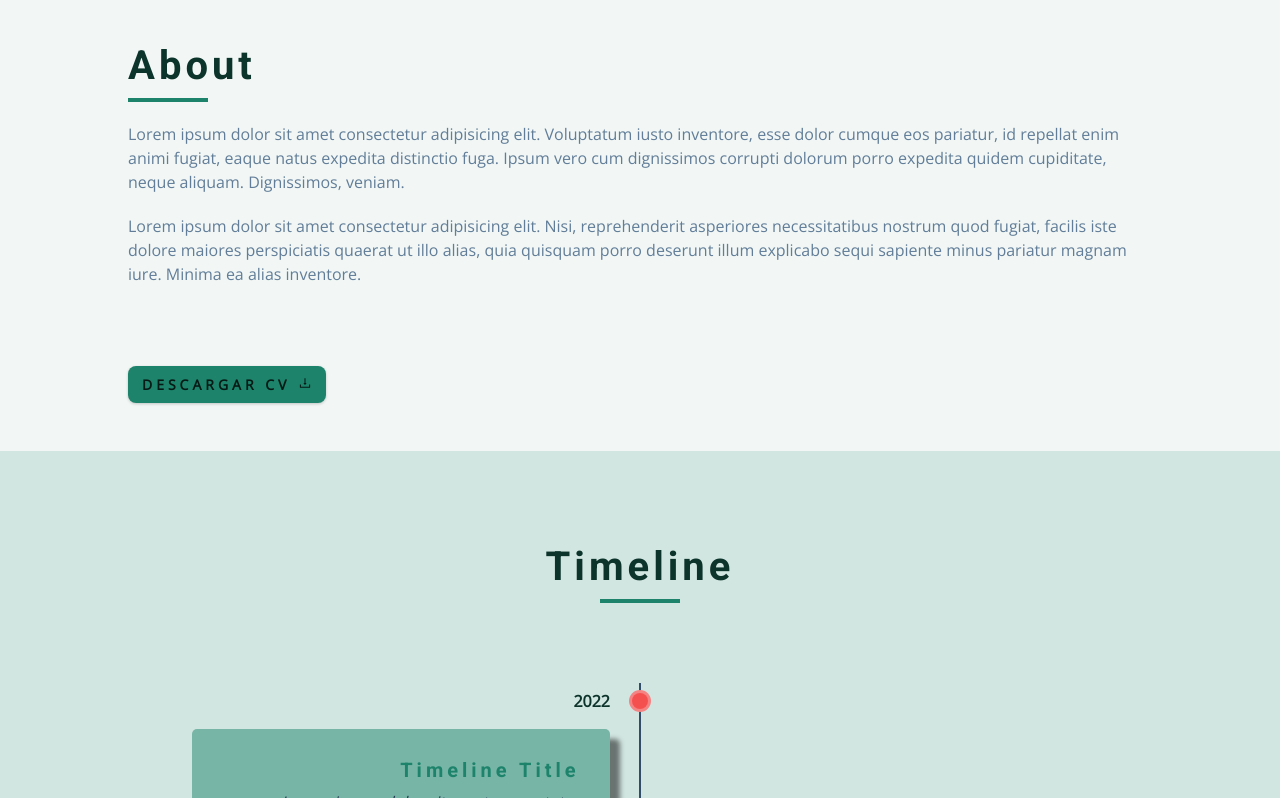
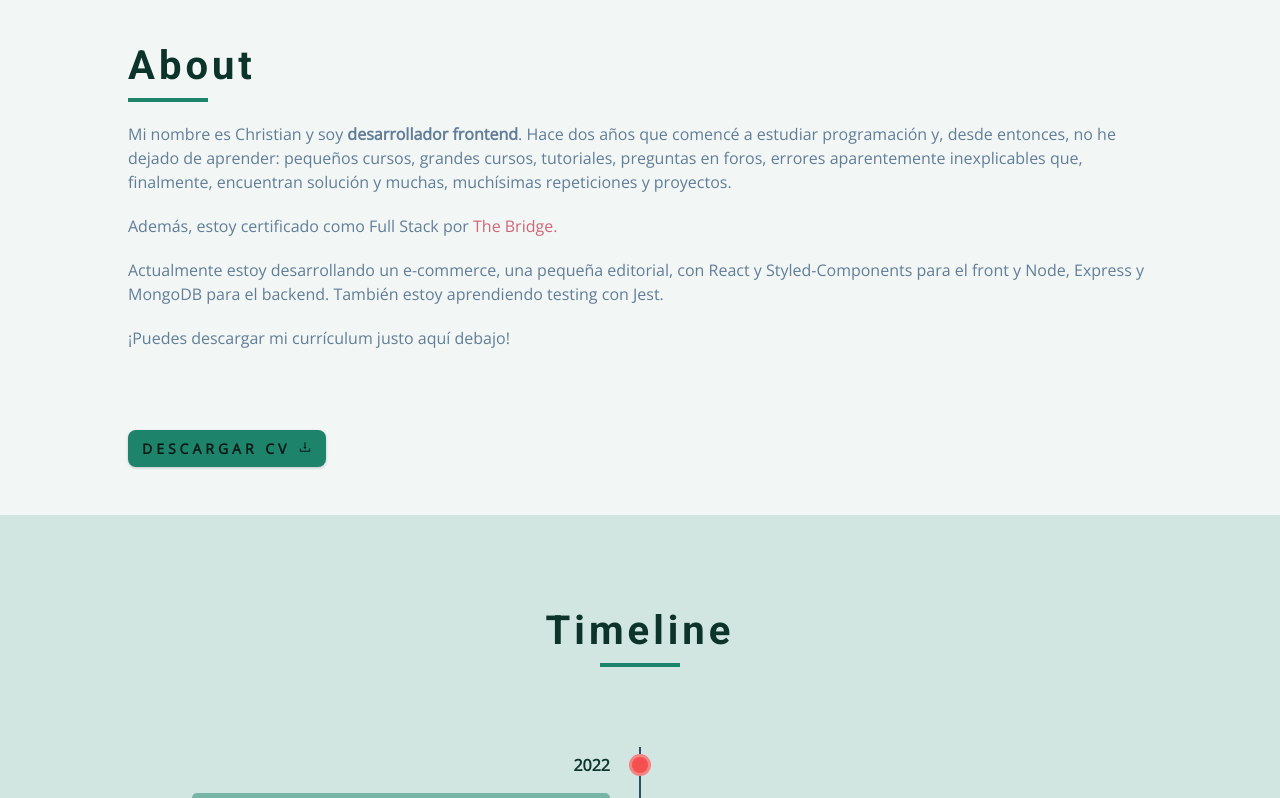
Before and after one commit to Ciriero/Personal_web, a React (Create React App) app: page / in a window 1280 px wide. Shown: the part 1362-2160 px from the top of the page. Built offline with nearby package versions, Linux system fonts and the light colour scheme.

Commit message:
added text to hero, about and intro of proyects

```diff
--- a/src/components/About.js
+++ b/src/components/About.js
@@ -2,7 +2,6 @@ import React, { useEffect } from "react";
 import CV from "../assets/CV.pdf";
 import { AiOutlineDownload } from "react-icons/ai";
 import { WrapperAbout, AboutCenter } from "../styles/About.styles";
-
 
 const About = () => {
   return (
@@ -12,7 +11,7 @@ const About = () => {
           <article className="about-img" data-aos="fade-down">
             <img
               src="../../../utils/Foto0209-2.jpg"
-              alt=""
+              alt="The Bridge"
               className="about-photo"
             />
           </article>
@@ -20,20 +19,27 @@ const About = () => {
             <div className="about-title">
               <h2>About</h2>
               <div className="underline"></div>
-              <p >
-                Lorem ipsum dolor sit amet consectetur adipisicing elit.
-                Voluptatum iusto inventore, esse dolor cumque eos pariatur, id
-                repellat enim animi fugiat, eaque natus expedita distinctio
-                fuga. Ipsum vero cum dignissimos corrupti dolorum porro expedita
-                quidem cupiditate, neque aliquam. Dignissimos, veniam.
+              <p>
+                Mi nombre es Christian y soy <b>desarrollador frontend</b>. Hace
+                dos años que comencé a estudiar programación y, desde entonces,
+                no he dejado de aprender: pequeños cursos, grandes cursos,
+                tutoriales, preguntas en foros, errores aparentemente
+                inexplicables que, finalmente, encuentran solución y muchas,
+                muchísimas repeticiones y proyectos.
               </p>
               <p>
-                Lorem ipsum dolor sit amet consectetur adipisicing elit. Nisi,
-                reprehenderit asperiores necessitatibus nostrum quod fugiat,
-                facilis iste dolore maiores perspiciatis quaerat ut illo alias,
-                quia quisquam porro deserunt illum explicabo sequi sapiente
-                minus pariatur magnam iure. Minima ea alias inventore.
+                Además, estoy certificado como Full Stack por{" "}
+                <a href="https://www.thebridge.tech/" target="_blank">
+                  The Bridge.
+                </a>
               </p>
+              <p>
+                Actualmente estoy desarrollando un e-commerce, una pequeña
+                editorial, con React y Styled-Components para el front y Node,
+                Express y MongoDB para el backend. También estoy aprendiendo
+                testing con Jest.
+              </p>
+              <p>¡Puedes descargar mi currículum justo aquí debajo!</p>
             </div>
 
             <a href={CV} download className="btn">
--- a/src/components/Form.js
+++ b/src/components/Form.js
@@ -51,7 +51,7 @@ const Form = () => {
   return (
     <WrapperForm id="contact">
       <div className="form-title">
-        <h2 data-aos="fade-up">Contacto</h2>
+        <h2 data-aos="fade-in">Contacto</h2>
         <div className="underline udl"></div>
       </div>
       <FormCenter>
--- a/src/components/Hero.js
+++ b/src/components/Hero.js
@@ -26,7 +26,9 @@ const Hero = ({ theme, setTheme }) => {
           <div className="underline"></div>
           <h1>Hola, soy Christian</h1>
           <h4>React Frontend Developer</h4>
-          <button className="btn">¡Escríbeme!</button>
+          <a href="#contact">
+            <button className="btn">¡Escríbeme!</button>
+          </a>
           <HeroSocial>
             <a href="https://www.linkedin.com/in/ciriero/" target="_blank">
               <FaLinkedin />
--- a/src/components/Proyects.js
+++ b/src/components/Proyects.js
@@ -13,9 +13,9 @@ const Proyects = () => {
         <h2>Portfolio</h2>
         <div className="underline udl"></div>
         <p className="intro-proyect">
-          Lorem ipsum dolor sit amet consectetur adipisicing elit. Ea, nisi
-          obcaecati veritatis voluptates debitis nostrum vero placeat provident
-          dolore quo!
+          Abajo te dejo una selección de algunos proyectos que he subido a
+          GitHub así como de las tecnologías que he utilizado.<br />¡Si te apetece,
+          haz un pull request!
         </p>
         <div className="buttons">
           <button
--- a/src/data/logos.js
+++ b/src/data/logos.js
@@ -2,7 +2,7 @@ export const logos = [
     {id: 10, name: "html", img: "../../utils/html.svg"},
     {id: 20, name: "css", img: "../../utils/css.svg"},
     {id: 30, name: "sass", img: "../../utils/sass.svg"},
-    {id: 40, name: "styled-components", img: "../../utils/styled.svg"},
+    {id: 40, name: "styled-Components", img: "../../utils/styled.svg"},
     {id: 50, name: "javascript", img: "../../utils/js.svg"},
     {id: 60, name: "react", img: "../../utils/react.svg"},
     {id: 70, name: "git", img: "../../utils/git.svg"},
--- a/src/styles/About.styles.js
+++ b/src/styles/About.styles.js
@@ -31,6 +31,9 @@ export const AboutCenter = styled.div`
   h2 {
     color: ${({theme}) => theme.titleAbout}
   }
+  a{
+    color: #CF6679;
+  }
 
   .btn {
     background-color: ${({ theme }) => theme.bgherobtn};
--- a/src/styles/Proyects.styles.js
+++ b/src/styles/Proyects.styles.js
@@ -30,8 +30,6 @@ export const WrapperProyects = styled.section`
     margin: 0 1rem;
     padding: 0.5rem;
     border-radius: var(--radius);
-    /* background-color: var(--clr-grey-9);
-    color: var(--clr-primary-5); */
     background-color: ${({ theme }) => theme.bgbtnproyects};
       color: ${({ theme }) => theme.colorbntproyects};
     transition: var(--transition);
@@ -49,6 +47,9 @@ export const WrapperProyects = styled.section`
     background-color: ${({theme}) => theme.activebtnprotects};
     color: var(--clr-primary-4);
     margin-bottom: 1rem;
+    @media screen and (max-width: 306px){
+      margin: 1rem;
+    }
   }
 `;
 
```
